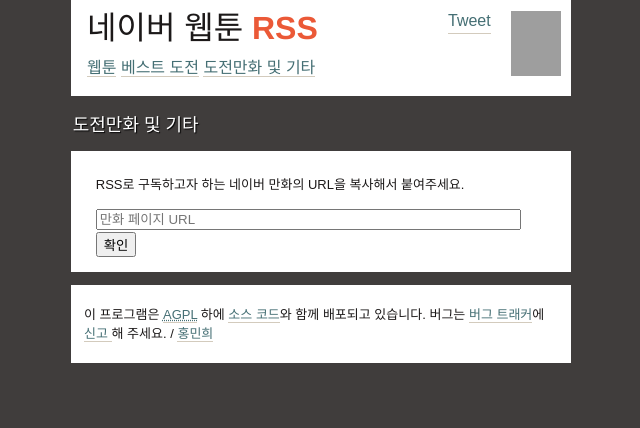
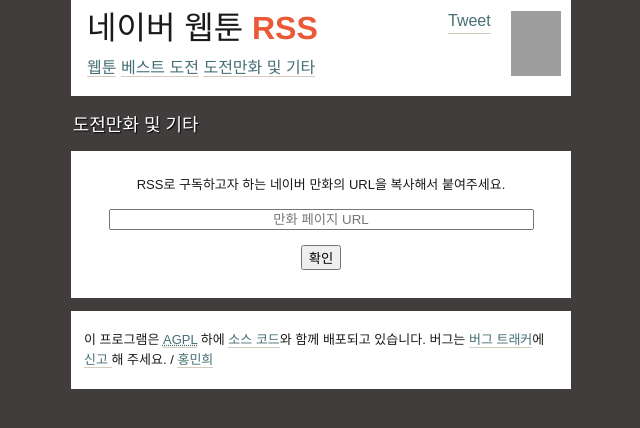
Before and after one commit to d3m3vilurr/navercomicfeed, a Python web app: template navercomicfeed/templates/etc.html in a window 1280 px wide. Shown: the top 428 px of the page, without its empty margins (319-959 px from the left). Run offline with Jinja, Linux system fonts and the light colour scheme; the template is opened without the code that fills it, so the values that code supplies are empty; some libraries are stand-ins or nearby versions; grey boxes are pictures that could not be loaded.

Commit message:
A trivial style change.

```diff
--- a/navercomicfeed/static/style.css
+++ b/navercomicfeed/static/style.css
@@ -29,10 +29,12 @@ footer { clear: left; margin-top: 1em; font-size: small; }
                      text-shadow: black 1px 1px 1px; color: white;
                      font-size: large; font-weight: normal; }
 
-form { margin: 0; padding: 0; }
-fieldset { border: none; }
+form { margin: 0; padding: 0; text-align: center; }
+fieldset { border: none; text-align: center; }
 legend { margin-left: -25px; }
 form .error { color: maroon; }
+input { text-align: center; }
+button { display: block; margin: 1em auto; }
 
 .home { margin-top: 1em; }
 
```
